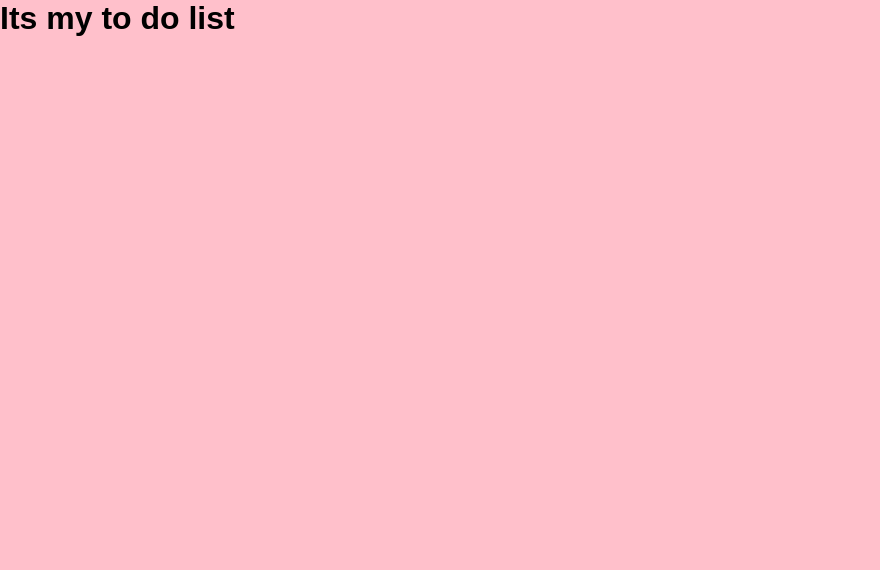
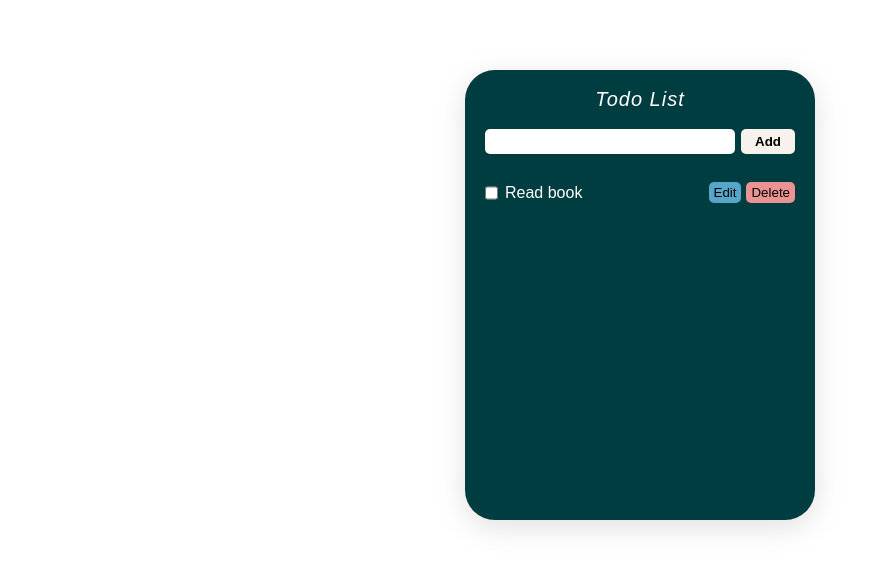
Before and after one commit to hayrapetyanlusine/Todo-List, a website built with webpack: page index.html in a window 1280 px wide. Shown: the whole page, without its empty margins (0-880 px from the left). Built offline with nearby package versions, Linux system fonts and the light colour scheme; data requests are answered from the project's data file.

Commit message:
add styles, get and post methods

```diff
--- a/db.json
+++ b/db.json
@@ -0,0 +1,8 @@
+{
+  "actions": [
+    {
+      "action": "Read book",
+      "id": 1
+    }
+  ]
+}
--- a/index.html
+++ b/index.html
@@ -8,7 +8,28 @@
     <link rel="stylesheet" href="src/css/style.css">
 </head>
 <body>
-    <h1>Its my to do list</h1>
+
+    <div id="root">
+        <h3>Todo List</h3>
+        <form id="form" action="">
+            <input class="input" type="text" name="action">
+            <button class="btn">Add</button>
+        </form>
+
+        <div id="posts"></div>
+
+        <!-- <div class="post">
+            <div class="complated">
+                <input type="checkbox" name="name">
+                <p>Some text </p>
+            </div>
+            <div class="change">
+                <button class="edit">Edit</button>
+                <button class="del">Delete</button>
+            </div>
+        </div> -->
+
+    </div>
 
     <script src="./build/js/build.js"></script>
 </body>
--- a/src/css/style.css
+++ b/src/css/style.css
@@ -6,6 +6,103 @@
     font-family: Arial;
 }
 
-body{
-    background-color: pink;
+/* body{
+    background-color: #f7f2ec;
+} */
+
+#root {
+    display: flex;
+    flex-direction: column;
+    align-items: center;
+    align-content: center;
+    border-radius: 30px;
+    background-color: #003d40;
+    box-shadow: rgba(100, 100, 111, 0.2) 0px 7px 29px 0px;
+    padding: 10px;
+    margin: 0 auto;
+    margin-top: 70px;
+    max-width: 350px;
+    height: 450px;
 }
+
+#root h3{
+    color: white;
+    padding: 8px;
+    font-style: italic;
+    font-size: 20px;
+    font-weight: normal;
+    letter-spacing: 1px;
+}
+#root form {
+    width: 100%;
+    padding: 10px;
+    margin-bottom: 12px;
+    display: flex;
+    justify-content: space-between;
+}
+
+#root form .input, .btn{
+    padding: 5px 14px;
+    border-radius: 5px;
+    border: none;
+}
+
+#root form .input{
+    width: 250px;
+    /* margin-right: 7px; */
+}
+
+#root form .btn {
+    background-color: #f7f2ec;
+    font-style: 18px;
+    font-weight: bold;
+    cursor: pointer;
+}
+
+#root form .btn:hover{
+    background-color: #f7d0a0;
+}
+
+#posts {
+    width: 100%;
+}
+
+.post{
+    padding: 6px 10px;
+    display: flex;
+    justify-content: space-between;
+    align-items: center;
+    color: white;
+}
+
+.post .complated{
+    max-width: 350px;
+    display: flex;
+    justify-content: space-between;
+}
+.post .complated input{
+    margin-right: 7px;
+}
+
+
+.post .change .del, .edit{
+    padding: 3px 5px;
+    border-radius: 5px;
+    border: none;
+    margin-left: 5px;
+    cursor: pointer;
+}
+
+.post .change .del{
+    background-color: rgb(235, 147, 147);
+}
+.post .change .del:hover{
+    background-color: rgb(180, 99, 99);
+}
+
+.post .change .edit{
+    background-color: rgb(87, 165, 201);
+}
+.post .change .edit:hover{
+    background-color: rgb(41, 101, 129);
+}
--- a/src/js/index.js
+++ b/src/js/index.js
@@ -1,3 +1,38 @@
-const posts = require("./Modules/posts");
+const actions = require("./modules/posts");
+const get = require("./modules/get");
 
-posts()
+const form = document.getElementById("form");
+const input = document.querySelector(".input");
+
+const DB_URL = "http://localhost:3000/actions";
+
+form.addEventListener("submit", (e) => {
+    e.preventDefault();
+
+    const inpVal = input.value.trim();
+
+    if (inpVal !== "") {
+        const formData = new FormData(form);
+        const data = JSON.stringify(Object.fromEntries(formData.entries()));
+
+        async function action(DB_URL, data) {
+            await fetch(DB_URL, {
+                method: "POST",
+                headers: {
+                    "content-type" : "application/json"
+                },
+                body: data
+            })
+        }
+
+        action(DB_URL, data)
+            .then(() => console.log("done"))
+            .catch(() => console.log("server error"))
+    }
+})
+
+try{
+    get(DB_URL, actions)
+} catch(err) {
+    console.log(`get error ${err}`);
+}
--- /dev/null
+++ b/src/js/modules/get.js
@@ -0,0 +1,9 @@
+module.exports = function(param, posts) {
+    fetch(param)
+        .then(data => data.json())
+        .then(data => {
+            data.forEach(post => {
+                posts(document.querySelector("#posts"), post.action);
+            });
+    })
+}
--- a/src/js/modules/posts.js
+++ b/src/js/modules/posts.js
@@ -1,3 +1,28 @@
-module.exports = function posts(a) {
-    console.log(111);
+module.exports = function actions(parent, postText) {
+    const post = document.createElement("div");
+    const complated = document.createElement("div");
+    const change = document.createElement("div");
+    const checkbox = document.createElement("input");
+        checkbox.setAttribute("type", "checkbox");
+    const p = document.createElement("p");
+    const editBtn = document.createElement("button");
+        editBtn.innerText = "Edit";
+    const delBtn = document.createElement("button");
+        delBtn.innerText = "Delete";
+
+    parent.append(post);
+    post.append(complated);
+    post.append(change);
+    complated.append(checkbox);
+    complated.append(p);
+    change.append(editBtn);
+    change.append(delBtn);
+
+    post.classList.add("post");
+    complated.classList.add("complated");
+    change.classList.add("change");
+    editBtn.classList.add("edit");
+    delBtn.classList.add("del");
+
+    p.textContent = postText;
 }
```
Also changed, not shown: build/js/build.js, 1 other file.
